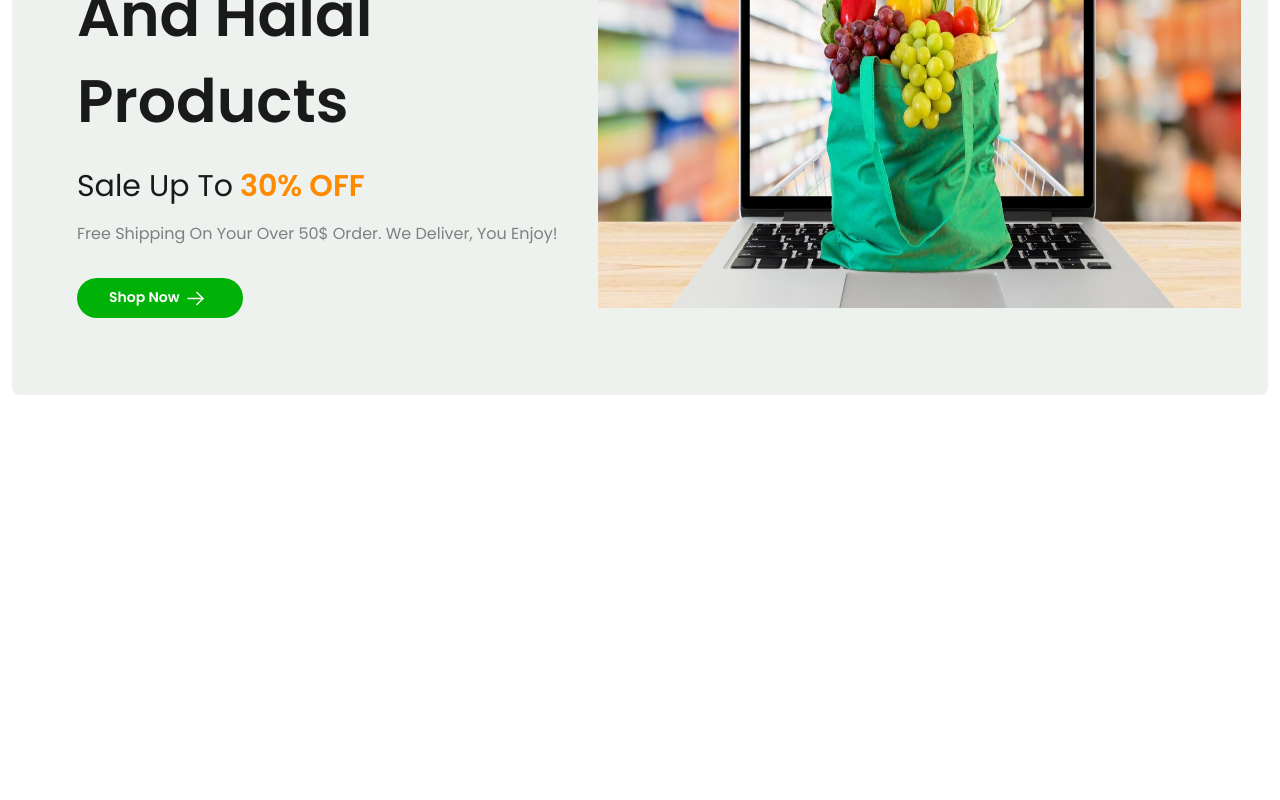
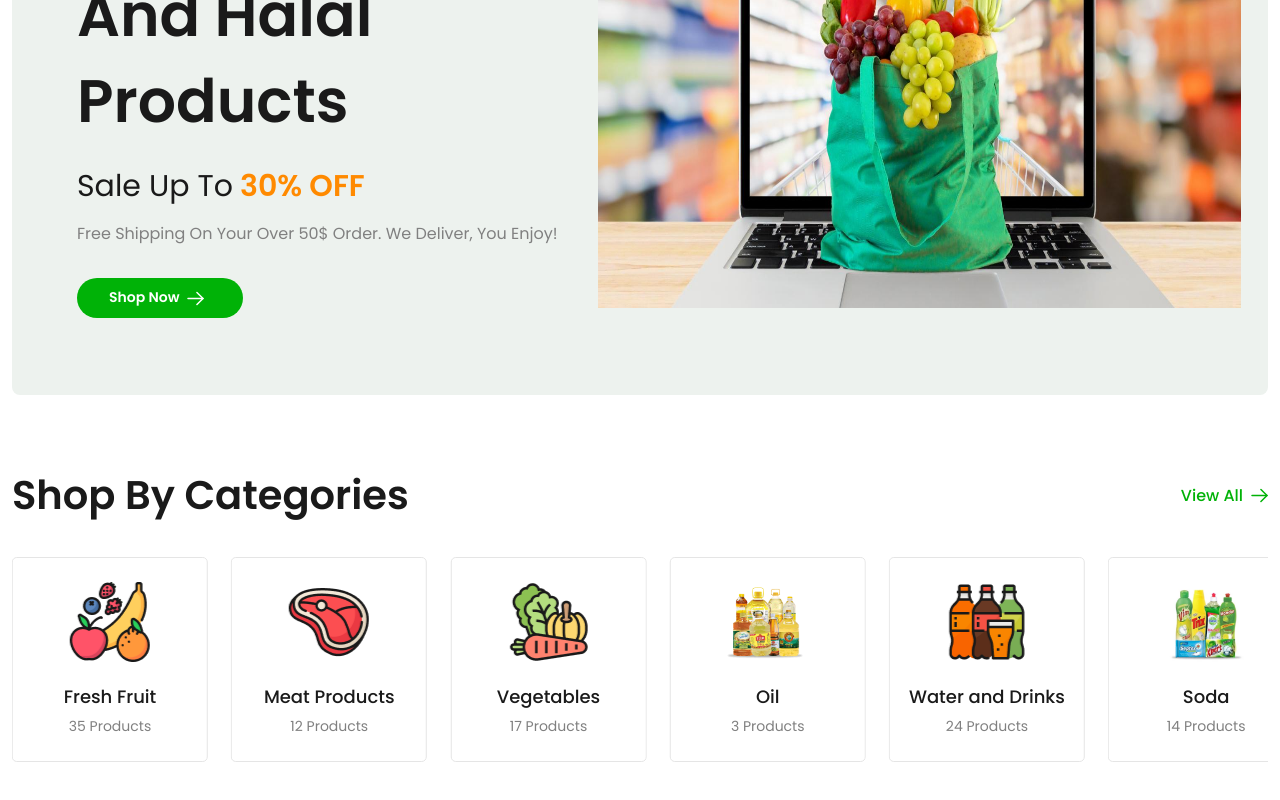
Before and after one commit to mukhammadalime/greceteria, a React (Create React App) app: page / in a window 1280 px wide. Shown: the part 388-1188 px from the top of the page. Before the commit the page ends 813 px from the top, so only its background shows below. Built offline with nearby package versions, Linux system fonts and the light colour scheme.

Commit message:
added categories carousel

```diff
--- a/package.json
+++ b/package.json
@@ -14,6 +14,7 @@
     "react-dom": "^18.2.0",
     "react-scripts": "5.0.1",
     "sass": "^1.70.0",
+    "swiper": "^8.4.7",
     "typescript": "^4.9.5",
     "web-vitals": "^2.1.4"
   },
--- a/src/App.tsx
+++ b/src/App.tsx
@@ -1,3 +1,4 @@
+import Categories from "./components/CategoriesCarousel";
 import Banner from "./layout/Banner";
 import Header from "./layout/Header";
 
@@ -6,6 +7,7 @@ function App() {
     <>
       <Header />
       <Banner />
+      <Categories />
     </>
   );
 }
--- /dev/null
+++ b/src/assets/sass/components/_category.scss
@@ -0,0 +1,54 @@
+.category {
+  &__main {
+    display: flex;
+    column-gap: 2.4rem;
+    flex-wrap: wrap;
+    justify-content: flex-start;
+    row-gap: 2.4rem;
+  }
+
+  &__item {
+    width: 19.6rem;
+    border-radius: 0.5rem;
+    border: 1px solid #e5e5e5;
+    text-align: center;
+    background-color: #fff;
+    padding: 2.4rem 0 2.4rem 0;
+    transition: all 0.3s linear;
+    cursor: pointer;
+
+    &:hover {
+      border: 1px solid #2c742f;
+      transition: all 0.3s linear;
+      box-shadow: 0 0 1.2rem 0 #20b52652;
+    }
+
+    img {
+      height: 8rem;
+    }
+
+    h5 {
+      margin-top: 1.6rem;
+      color: #1a1a1a;
+      font-size: 1.8rem;
+      font-weight: 500;
+    }
+
+    .quantity {
+      font-size: 1.4rem;
+      line-height: 2.1rem;
+      color: #808080;
+      font-weight: 400;
+      margin-top: 0.6rem;
+    }
+  }
+}
+
+.swiper-slide {
+  width: 19.6rem;
+  margin-right: 1.85%;
+
+  &:last-child {
+    margin-right: unset;
+  }
+}
--- /dev/null
+++ b/src/assets/sass/layout/_section.scss
@@ -0,0 +1,52 @@
+.section-xl {
+  padding: 8rem 0;
+  background-color: linear-gradient(180deg, #f2f5f3 20.01%, #ffffff 100%);
+}
+
+.section-lg {
+  padding: 5rem 0;
+}
+
+.section-md {
+  padding: 4rem 0;
+}
+.section-sm {
+  padding: 3rem 0;
+}
+
+.section__head {
+  display: flex;
+  align-items: center;
+  justify-content: center;
+  margin-bottom: 3.2rem;
+
+  h2 {
+    color: #1a1a1a;
+    text-transform: capitalize;
+    font-size: 4rem;
+    font-weight: 600;
+  }
+}
+
+.view-all {
+  display: flex;
+  align-items: center;
+  text-transform: capitalize;
+  column-gap: 0.8rem;
+  font-size: 1.6rem;
+  font-weight: 500;
+  color: #00b207;
+  text-decoration: none;
+  transition: all 0.3s linear;
+  cursor: pointer;
+
+  &:hover {
+    color: #2c742f;
+  }
+
+  img {
+    height: 1.7rem;
+    width: 1.5rem;
+    transform: rotate(-90deg);
+  }
+}
--- a/src/assets/sass/main.scss
+++ b/src/assets/sass/main.scss
@@ -1,7 +1,7 @@
 @import url("https://fonts.googleapis.com/css2?family=Poppins:wght@300;400;500;600;700&display=swap");
 @import "base/base";
 @import "components/buttons";
-// @import "layout/section";
+@import "layout/section";
 @import "layout/header";
 // @import "layout/footer";
 @import "layout/banner";
@@ -19,6 +19,7 @@
 // @import "components/admin";
 // @import "layout/product";
 @import "components/components";
+@import "components/category";
 // @import "components/form";
 // @import "components/social-share";
 // @import "pages/news";
--- /dev/null
+++ b/src/components/CategoriesCarousel.jsx
@@ -0,0 +1,104 @@
+import "swiper/css";
+import { Swiper, SwiperSlide } from "swiper/react";
+import { Autoplay } from "swiper";
+import RightArrowIcon from "./UI/Icons/RightArrowIcon";
+
+const CategoryItems = [
+  {
+    id: 1,
+    image: "/assets/images/categories/icon-drinks.png",
+    name: "Water and Drinks",
+    quantity: 24,
+  },
+  {
+    id: 2,
+    image: "/assets/images/categories/icon-fruits.png",
+    name: "Fresh Fruit",
+    quantity: 35,
+  },
+  {
+    id: 3,
+    image: "/assets/images/categories/icon-meat.png",
+    name: "Meat Products",
+    quantity: 12,
+  },
+  {
+    id: 4,
+    image: "/assets/images/categories/icon-vegetable.png",
+    name: "Vegetables",
+    quantity: 17,
+  },
+  {
+    id: 5,
+    image: "/assets/images/categories/image-oil.png",
+    name: "Oil",
+    quantity: 3,
+  },
+  {
+    id: 6,
+    image: "/assets/images/categories/icon-drinks.png",
+    name: "Water and Drinks",
+    quantity: 24,
+  },
+  {
+    id: 7,
+    image: "/assets/images/categories/image-soda.png",
+    name: "Soda",
+    quantity: 14,
+  },
+  {
+    id: 8,
+    image: "/assets/images/categories/image-icon-beauty.png",
+    name: "Beauty",
+    quantity: 14,
+  },
+  {
+    id: 9,
+    image: "/assets/images/categories/image-icon-snaks.png",
+    name: "Snacks",
+    quantity: 14,
+  },
+];
+
+const Categories = () => {
+  return (
+    <div className="section-md category">
+      <div className="container">
+        <div
+          className="section__head"
+          style={{ justifyContent: "space-between" }}
+        >
+          <h2>Shop By Categories</h2>
+          <div className="view-all">
+            View All
+            <RightArrowIcon />
+          </div>
+        </div>
+        <div className="category__main">
+          <Swiper
+            grabCursor={true}
+            modules={[Autoplay]}
+            slidesPerView="auto"
+            autoplay={{
+              delay: 4000,
+              disableOnInteraction: false,
+            }}
+            draggable={true}
+          >
+            {CategoryItems.map((category) => (
+              <SwiperSlide key={category.id}>
+                <div className="category__item">
+                  <img src={category.image} alt="" />
+                  <h5>{category.name}</h5>
+                  <div className="quantity">{category.quantity} Products</div>
+                </div>
+              </SwiperSlide>
+            ))}
+          </Swiper>
+        </div>
+      </div>
+    </div>
+  );
+};
+
+export default Categories;
```
Also changed, not shown: 1 other file (tests, documents, lock files or other folders).
